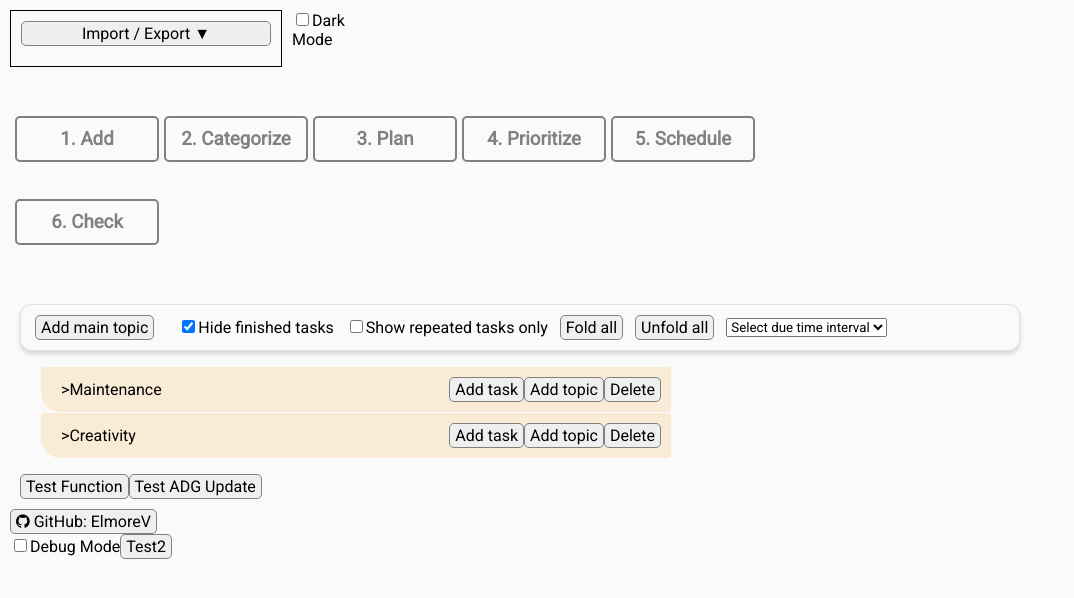
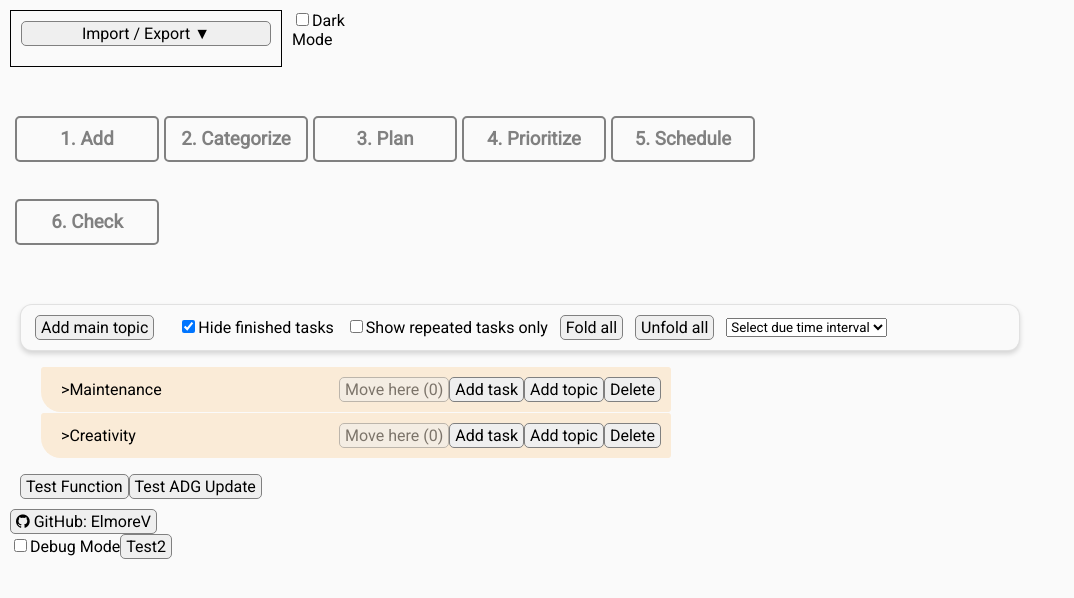
Before and after one commit to ElmoreV/TaskPlanner_javareact, a React (Create React App) app: page / in a window 1280 px wide. Shown: the top 598 px of the page, without its empty margins (0-1074 px from the left). Built offline with nearby package versions, Linux system fonts and the light colour scheme.

Commit message:
fix: remove moving task after clicking it

```diff
--- a/src/Topics/TopicContent.js
+++ b/src/Topics/TopicContent.js
@@ -46,7 +46,7 @@ const TopicContent = (props) => {
         )}
       </div>
       <div className={styles.buttonList}>
-        {handleMoveSelectionClick && (
+        {handleMoveSelectionClick ? (
           <button
             className={styles.topicMoveSelection}
             onClick={handleMoveSelectionClick}
@@ -54,6 +54,8 @@ const TopicContent = (props) => {
             Move here
             {typeof selectionCount === "number" ? ` (${selectionCount})` : ""}
           </button>
+        ) : (
+          <button disabled>Move here (0)</button>
         )}
 
         {handleAddTaskClick && (
--- a/src/index.css
+++ b/src/index.css
@@ -166,14 +166,18 @@ button {
   font: inherit;
 }
 
-button:hover {
+button:hover:not([disabled]) {
   background-color: var(--color-secondary-hover);
 }
 
-button:active {
+button:active:not([disabled]) {
   background-color: var(--color-secondary-active);
 }
 
+button[disabled] {
+  cursor: not-allowed;
+  opacity: 0.5;
+}
 
 
 .view-select {
```
